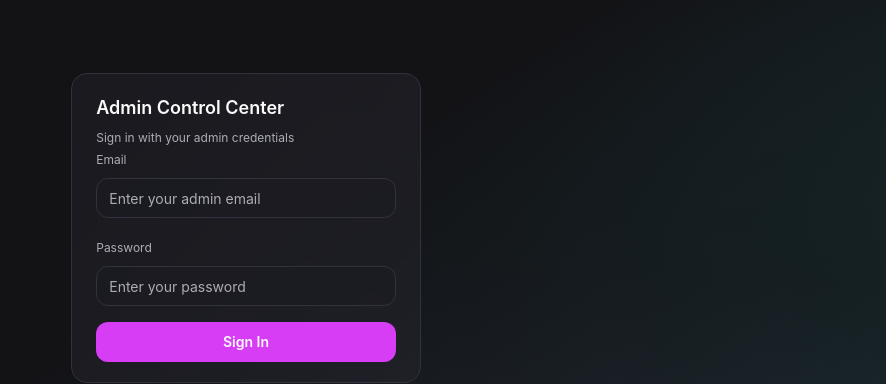
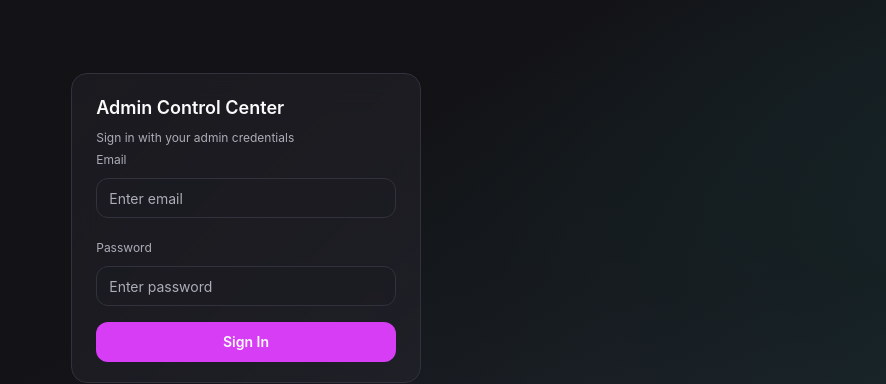
Before and after one commit to Binary003/Morfyx-Studio, a React (Vite) app in the folder admin/: page /login in a window 1280 px wide. Shown: the part 172-556 px from the top of the page, without its empty margins (394-1280 px from the left). Built offline with nearby package versions, Linux system fonts and the light colour scheme; no server answers.

Commit message:
admin login

```diff
--- a/admin/src/pages/Login.tsx
+++ b/admin/src/pages/Login.tsx
@@ -47,7 +47,7 @@ export function LoginPage() {
                                 <label className="text-xs text-mutedForeground">Email</label>
                                 <Input
                                     type="email"
-                                    placeholder="Enter your admin email"
+                                    placeholder="Enter email"
                                     value={email}
                                     onChange={(e) => setEmail(e.target.value)}
                                     disabled={isLoading}
@@ -59,7 +59,7 @@ export function LoginPage() {
                                 <label className="text-xs text-mutedForeground">Password</label>
                                 <Input
                                     type="password"
-                                    placeholder="Enter your password"
+                                    placeholder="Enter password"
                                     value={password}
                                     onChange={(e) => setPassword(e.target.value)}
                                     disabled={isLoading}
@@ -73,14 +73,9 @@ export function LoginPage() {
                                 </div>
                             )}
 
-                            <Button
-                                type="submit"
-                                disabled={isLoading || !email || !password}
-                                className="w-full"
-                            >
+                            <Button type="submit" disabled={isLoading || !email || !password} className="w-full">
                                 {isLoading ? "Signing in..." : "Sign In"}
                             </Button>
-
                         </form>
                     </CardContent>
                 </Card>
```
